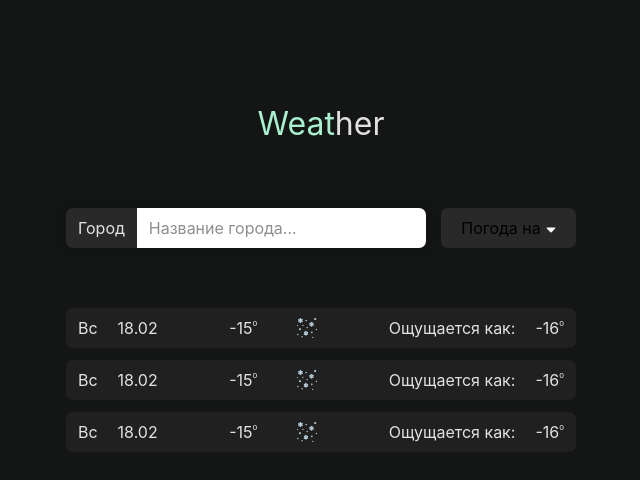
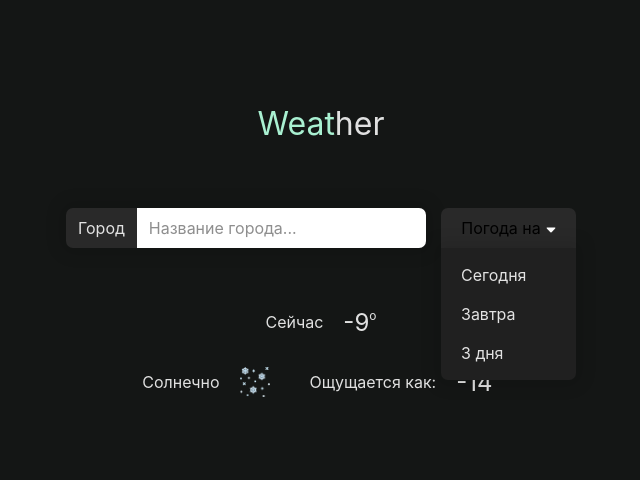
Before and after one commit to wkingsurin/weather, a React (Vite) app: page / in a window 1280 px wide. Both pictures are taken after a click on the button "Погода на". Shown: the top 480 px of the page, without its empty margins (319-959 px from the left). Built offline with nearby package versions, Linux system fonts and the light colour scheme.

Commit message:
created utilities, added state and event handlers for dropdown

```diff
--- a/src/components/App/App.jsx
+++ b/src/components/App/App.jsx
@@ -5,28 +5,52 @@ import InputBlock from "../InputBlock";
 import DynamicWeather from "../DynamicWeather";
 import ThreeDays from "../ThreeDays";
 
-// test
-const data = [
+import { initialDropDown } from "../../utils";
+import { useState } from "react";
+
+// test data
+// today
+const today = [
   {
     id: 0,
     day: "Вс",
     month: "18.02",
-    temp: -15,
-    tempLike: -16,
+    temp: -9,
+    tempLike: -14,
+    image: { src: "./snow.png", name: "snow" },
+  },
+];
+const tomorrow = [
+  {
+    id: 0,
+    day: "Пн",
+    month: "19.02",
+    temp: -8,
+    tempLike: -12,
+    image: { src: "./sun.png", name: "sun" },
+  },
+];
+const threeDays = [
+  {
+    id: 0,
+    day: "Вс",
+    month: "18.02",
+    temp: -9,
+    tempLike: -14,
     image: { src: "./snow.png", name: "snow" },
   },
   {
     id: 1,
-    day: "Вс",
-    month: "18.02",
-    temp: -15,
-    tempLike: -16,
-    image: { src: "./snow.png", name: "snow" },
+    day: "Пн",
+    month: "19.02",
+    temp: -8,
+    tempLike: -12,
+    image: { src: "./sun.png", name: "sun" },
   },
   {
     id: 2,
-    day: "Вс",
-    month: "18.02",
+    day: "Вт",
+    month: "20.02",
     temp: -15,
     tempLike: -16,
     image: { src: "./snow.png", name: "snow" },
@@ -34,15 +58,24 @@ const data = [
 ];
 
 export default function App() {
+  const [select, setSelect] = useState(initialDropDown);
+
   return (
     <div className={appStyles.app}>
       <div className={appStyles.container}>
         <div className={appStyles.content}>
           <div className={appStyles.inner}>
             <Logo classes={appStyles} />
-            <InputBlock classes={appStyles} />
-            {/* <DynamicWeather classes={appStyles} /> */}
-            <ThreeDays classes={appStyles} data={data} />
+            <InputBlock classes={appStyles} selectState={[select, setSelect]} />
+            {select.value === "today" && (
+              <DynamicWeather classes={appStyles} data={today[0]} />
+            )}
+            {select.value === "tomorrow" && (
+              <DynamicWeather classes={appStyles} data={tomorrow[0]} />
+            )}
+            {select.value === "three-days" && (
+              <ThreeDays classes={appStyles} data={threeDays} />
+            )}
           </div>
         </div>
       </div>
--- /dev/null
+++ b/src/components/DropDown/DropDown.jsx
@@ -0,0 +1,58 @@
+import classes from "./DropDown.module.css";
+import Chevron from "../../Chevron";
+
+const DropDown = (props) => {
+  const { selectState } = props;
+  const [select, setSelect] = selectState;
+
+  function handleSelect() {
+    setSelect((prev) => ({ ...prev, isOpened: !prev.isOpened }));
+  }
+
+  function handleClickData(e) {
+    setSelect((prev) => ({ ...prev, isOpened: false, value: e.target.id }));
+  }
+
+  return (
+    <div className={classes.select}>
+      <button
+        onClick={handleSelect}
+        style={{
+          borderRadius: select.isOpened ? "var(--rt)" : "",
+        }}
+      >
+        Погода на <Chevron />
+      </button>
+      <ul
+        className={classes.list}
+        style={{
+          display: select.isOpened ? "flex" : "none",
+          boxShadow: select.isOpened ? "var(--shdw)" : "",
+        }}
+      >
+        <li onClick={handleClickData} id="today">
+          Сегодня
+        </li>
+        <li onClick={handleClickData} id="tomorrow">
+          Завтра
+        </li>
+        <li onClick={handleClickData} id="three-days">
+          3 дня
+        </li>
+      </ul>
+      <select value={select.value} onChange={() => {}}>
+        <option className={classes.option} value="today">
+          Сегодня
+        </option>
+        <option className={classes.option} value="tomorrow">
+          Завтра
+        </option>
+        <option className={classes.option} value="three-days">
+          3 дня
+        </option>
+      </select>
+    </div>
+  );
+};
+
+export default DropDown;
--- a/src/components/Select/Select.module.css
+++ b/src/components/DropDown/DropDown.module.css
@@ -65,6 +65,10 @@ button path {
 }
 .list li {
   cursor: pointer;
+  transition: var(--tr3);
+}
+.list li:hover {
+  color: var(--gr);
 }
 .select select {
   display: none;
--- /dev/null
+++ b/src/components/DropDown/index.js
@@ -0,0 +1 @@
+export { default } from "./DropDown";
--- a/src/components/DynamicWeather/DynamicWeather.jsx
+++ b/src/components/DynamicWeather/DynamicWeather.jsx
@@ -1,5 +1,5 @@
 const DynamicWeather = (props) => {
-  const { classes } = props;
+  const { classes, data } = props;
 
   return (
     <div className={classes.dynamic}>
@@ -7,7 +7,7 @@ const DynamicWeather = (props) => {
         <div className={classes.info}>
           <span className={classes.text}>Сейчас</span>
           <div className={classes.temperature}>
-            <span className={classes.value}>-10</span>
+            <span className={classes.value}>{data.temp}</span>
             <span className={classes["measure_12"]}>o</span>
           </div>
         </div>
@@ -16,13 +16,13 @@ const DynamicWeather = (props) => {
         <div className={classes.info}>
           <span className={classes.text}>Солнечно</span>
           <div className={classes.precipitation}>
-            <img src="./sun.png" alt="sun" />
+            <img src={data.image.src} alt={data.image.name} />
           </div>
         </div>
         <div className={classes.info}>
           <span className={classes.text}>Ощущается как:</span>
           <div className={classes.temperature}>
-            <span className={classes.value}>-15</span>
+            <span className={classes.value}>{data.tempLike}</span>
             <span className={classes["measure_12"]}>o</span>
           </div>
         </div>
--- a/src/components/InputBlock/InputBlock.jsx
+++ b/src/components/InputBlock/InputBlock.jsx
@@ -1,13 +1,14 @@
 import Input from "../Input";
-import Select from "../Select";
+import DropDown from "../DropDown";
 
 const InputBlock = (props) => {
+  const { selectState } = props;
   const { classes } = props;
 
   return (
     <div className={classes["content-row"]}>
       <Input />
-      <Select />
+      <DropDown selectState={selectState} />
     </div>
   );
 };
--- a/src/components/Select/Select.jsx
+++ /dev/null
@@ -1,30 +0,0 @@
-import classes from "./Select.module.css";
-import Chevron from "../../Chevron";
-
-const Select = (props) => {
-  return (
-    <div className={classes.select}>
-      <button>
-        Погода на <Chevron />
-      </button>
-      <ul className={classes.list}>
-        <li name="today">Сегодня</li>
-        <li name="yesterday">Завтра</li>
-        <li name="three-days">3 дня</li>
-      </ul>
-      <select>
-        <option className={classes.option} value="today">
-          Сегодня
-        </option>
-        <option className={classes.option} value="yesterday">
-          Завтра
-        </option>
-        <option className={classes.option} value="three-days">
-          3 дня
-        </option>
-      </select>
-    </div>
-  );
-};
-
-export default Select;
--- a/src/components/Select/index.js
+++ /dev/null
@@ -1 +0,0 @@
-export { default } from "./Select";
--- /dev/null
+++ b/src/utils.js
@@ -0,0 +1,4 @@
+export const initialDropDown = {
+  isOpened: false,
+  value: "today",
+};
```
